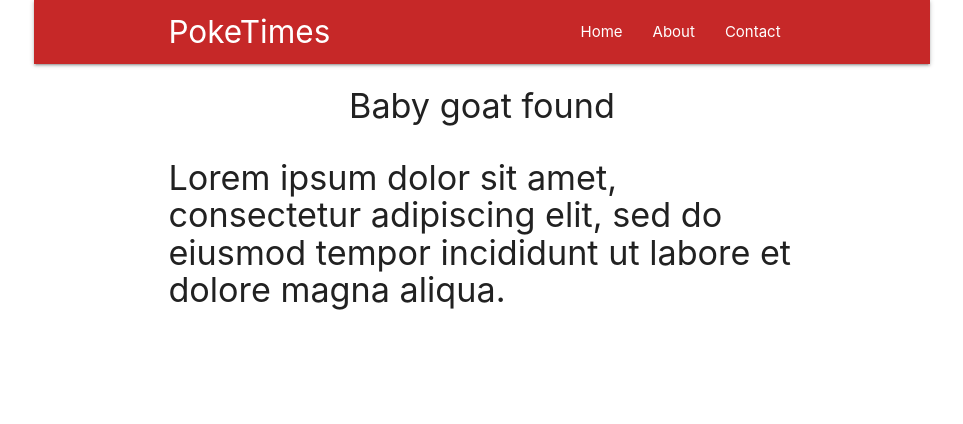
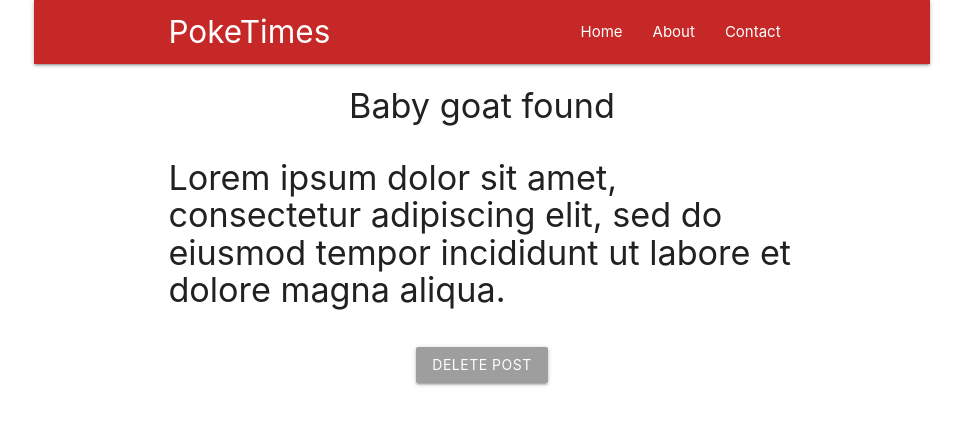
Before and after one commit to AnimagusCat/react-todo, a React (Create React App) app: page /1 in a window 1280 px wide. Shown: the top 424 px of the page, without its empty margins (158-1121 px from the left). Built offline with nearby package versions, Linux system fonts and the light colour scheme.

Commit message:
passed the dispatch action from posts.js to rootReducer.js so state store is updated

```diff
--- a/src/components/Post.js
+++ b/src/components/Post.js
@@ -18,7 +18,16 @@ class Post extends Component {
 
     //         })
     // }
+
+    handleClick = () => {
+        //run the deletePost function
+        this.props.deletePost(this.props.post.id);
+
+        //redirects the user to the home page after deletion
+        this.props.history.push('/');
+    }
     render() {
+        console.log(this.props);
         // const post = this.state.post ? (
         const post = this.props.post ? (
             <div className="post">
@@ -26,6 +35,9 @@ class Post extends Component {
                 {/* <p>{this.state.post.body}</p> */}
                 <h4 className="center">{this.props.post.title}</h4>
                 <p>{this.props.post.body}</p>
+                <div className="center">
+                    <button className="btn grey" onClick={this.handleClick}>Delete Post</button>
+                </div>
             </div>
         ) : (
             <div className="center">Loading post...</div>
@@ -58,7 +70,7 @@ const mapDispatchToProps = (dispatch) => {
     return {
         //deletePost property value is a dispatch function that takes in the id to delete
         deletePost: (id) => {
-            //run dispatch function with parameters - type of action and the payload
+            //run dispatch function with parameters - type of action and the payload which will get sent to the rootReducer
             dispatch({type: 'DELETE_POST', id: id})
         }
     }
--- a/src/reducers/rootReducer.js
+++ b/src/reducers/rootReducer.js
@@ -7,6 +7,19 @@ const initState = {
 }
 
 const rootReducer = (state = initState, action) => {
+    //check action type first
+    if (action.type === 'DELETE_POST') {
+        //creates a new array without the post with matching id
+        let newPosts = state.posts.filter(post => {
+             return action.id !== post.id
+        });
+        return {
+            //get all the properties from the state first
+            ...state,
+            //then overwrite the posts property with the new posts
+            posts: newPosts
+        }
+    }
     return state;
 }
 
```
